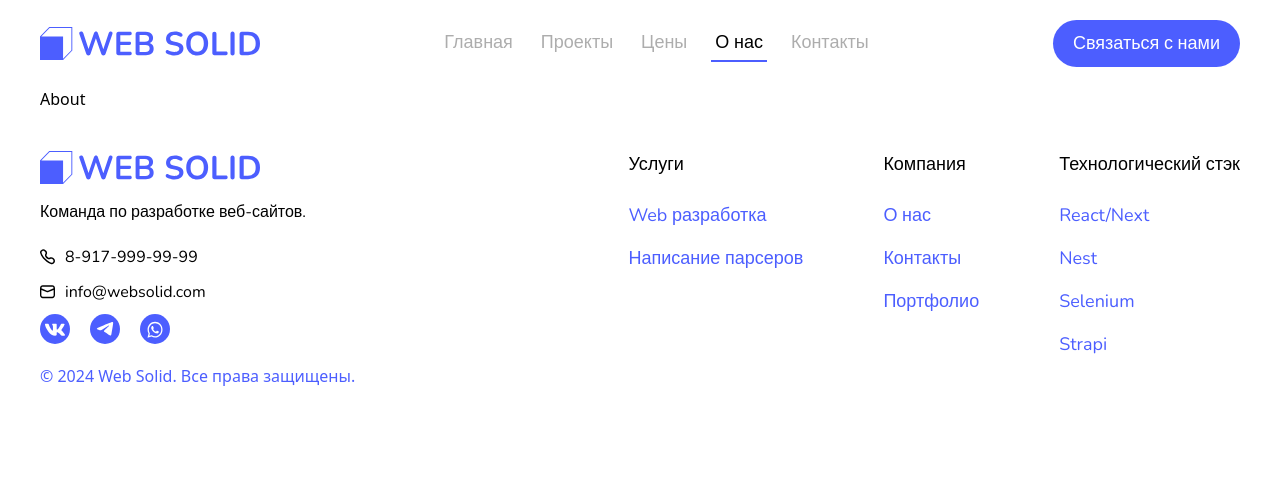
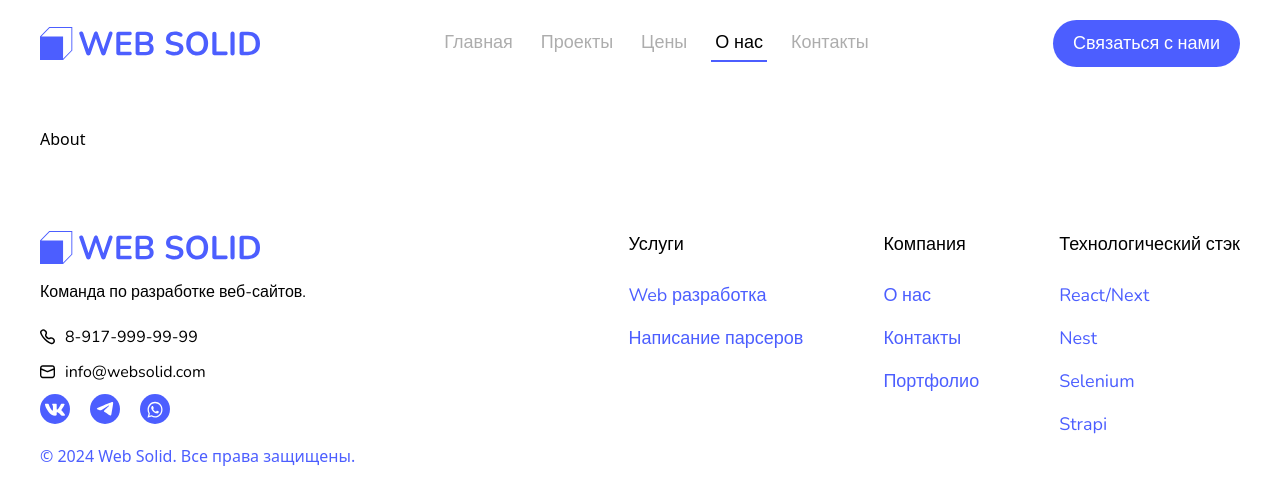
Before and after one commit to kamilsalikhov75/websolid-front, a Next.js app: page /about in a window 1280 px wide. Shown: the top 504 px of the page. Built offline with nearby package versions, Linux system fonts and the light colour scheme.

Commit message:
update root layout

```diff
--- a/app/(home)/layout.tsx
+++ /dev/null
@@ -1,20 +0,0 @@
-import { BackgroundIcons } from '@/pages/home';
-import { Footer, Header } from '@/widgets/navigation';
-
-const RootLayout = ({
-  children
-}: Readonly<{
-  children: React.ReactNode;
-}>) => (
-  <>
-
-    <BackgroundIcons />  {/* TOOD: убрать или добавить на все страницы */}
-    <div className='mx-auto flex max-w-[1240px] flex-col justify-center gap-10 px-[10px] md:px-5'>
-      <Header />
-      {children}
-      <Footer />
-    </div>
-  </>
-);
-
-export default RootLayout;
--- a/app/(pages)/layout.tsx
+++ /dev/null
@@ -1,15 +0,0 @@
-import { Footer, Header } from '@/widgets/navigation';
-
-const RootLayout = ({
-  children
-}: Readonly<{
-  children: React.ReactNode;
-}>) => (
-  <div className='mx-auto max-w-[1240px] px-[10px] md:px-5'>
-    <Header />
-    {children}
-    <Footer />
-  </div>
-);
-
-export default RootLayout;
--- a/app/layout.tsx
+++ b/app/layout.tsx
@@ -4,6 +4,7 @@ import { nunito } from '@/app/styles';
 import { cn } from '@/src/shared/utils';
 import { Analytics } from '@vercel/analytics/react';
 import { SpeedInsights } from '@vercel/speed-insights/next';
+import { Footer, Header } from '@/src/widgets/navigation';
 
 export const metadata: Metadata = {
   description: 'Generated by create next app',
@@ -17,7 +18,11 @@ const RootLayout = ({
 }>) => (
   <html lang='ru'>
     <body className={cn(nunito.variable, 'min-h-dvh w-dvw overflow-x-hidden')}>
-      {children}
+      <div className='mx-auto flex max-w-[1240px] flex-col justify-center gap-10 px-[10px] md:px-5'>
+        <Header />
+        {children}
+        <Footer />
+      </div>
       <Analytics />
       <SpeedInsights />
     </body>
--- a/src/fsd-pages/home/ui/background.tsx
+++ b/src/fsd-pages/home/ui/background.tsx
@@ -33,7 +33,7 @@ export const BackgroundIcons = () => (
     </svg>
 
     <svg
-      className='absolute top-[217px] z-[-1] hidden md:block'
+      className='absolute left-0 top-[217px] z-[-1] hidden md:block'
       fill='none'
       height='291'
       viewBox='0 0 122 291'
--- a/src/fsd-pages/home/ui/home.tsx
+++ b/src/fsd-pages/home/ui/home.tsx
@@ -1,7 +1,10 @@
 import { HeroIcon, Card, ScrollIcon, Typography } from '@/shared/ui';
 import { SERVICES } from '../model/meta';
+import { BackgroundIcons } from './background';
 
 export const Home = () => (
+  <>
+    <BackgroundIcons />
     <main className='flex flex-col gap-10'>
       <div className='flex flex-col gap-5 md:flex-row-reverse'>
         <HeroIcon className='h-full w-full' />
@@ -35,4 +38,5 @@ export const Home = () => (
         </div>
       </div>
     </main>
+  </>
 );
```
Also changed, not shown: app/about/page.tsx (renamed from app/(pages)/about/page.tsx), app/contacts/page.tsx (renamed from app/(pages)/contacts/page.tsx), app/page.tsx (renamed from app/(home)/page.tsx), app/pricing/page.tsx (renamed from app/(pages)/pricing/page.tsx), app/projects/page.tsx (renamed from app/(pages)/projects/page.tsx). Lines whose indentation alone changed are shown as unchanged.
